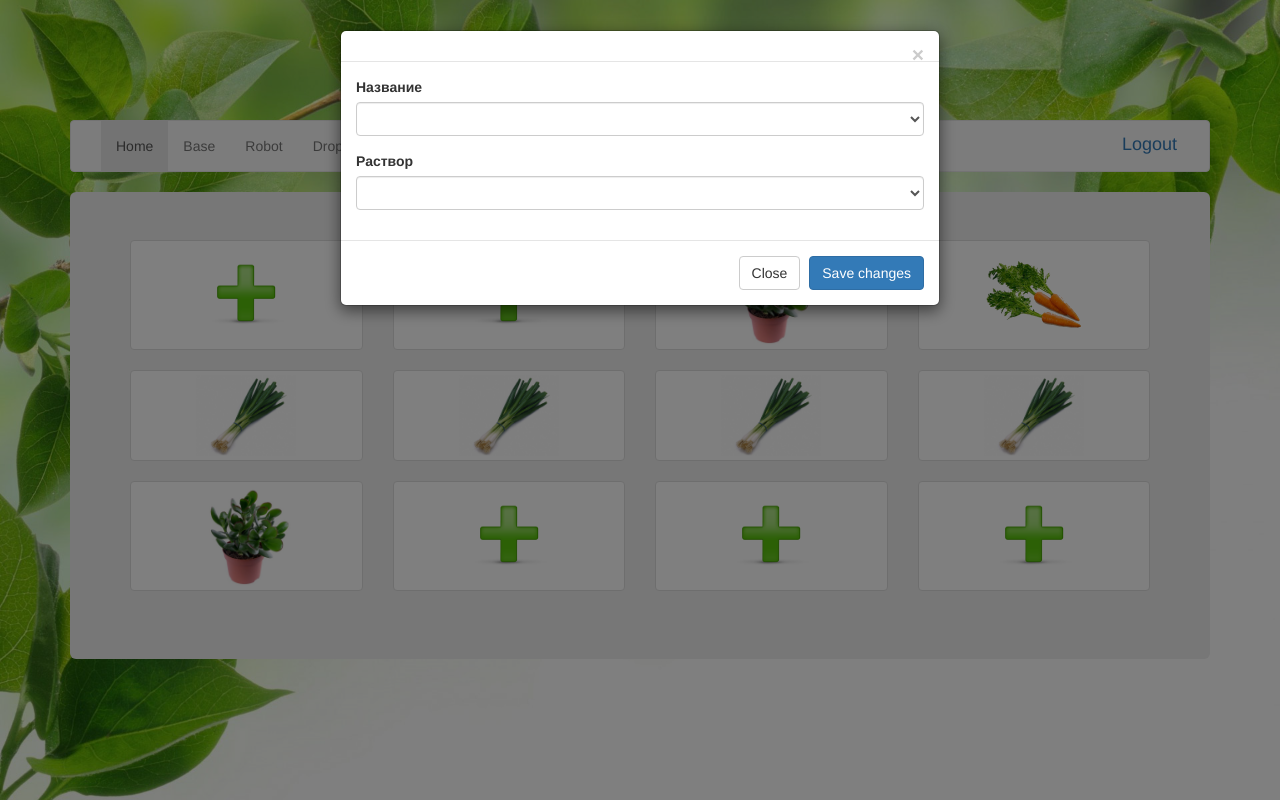
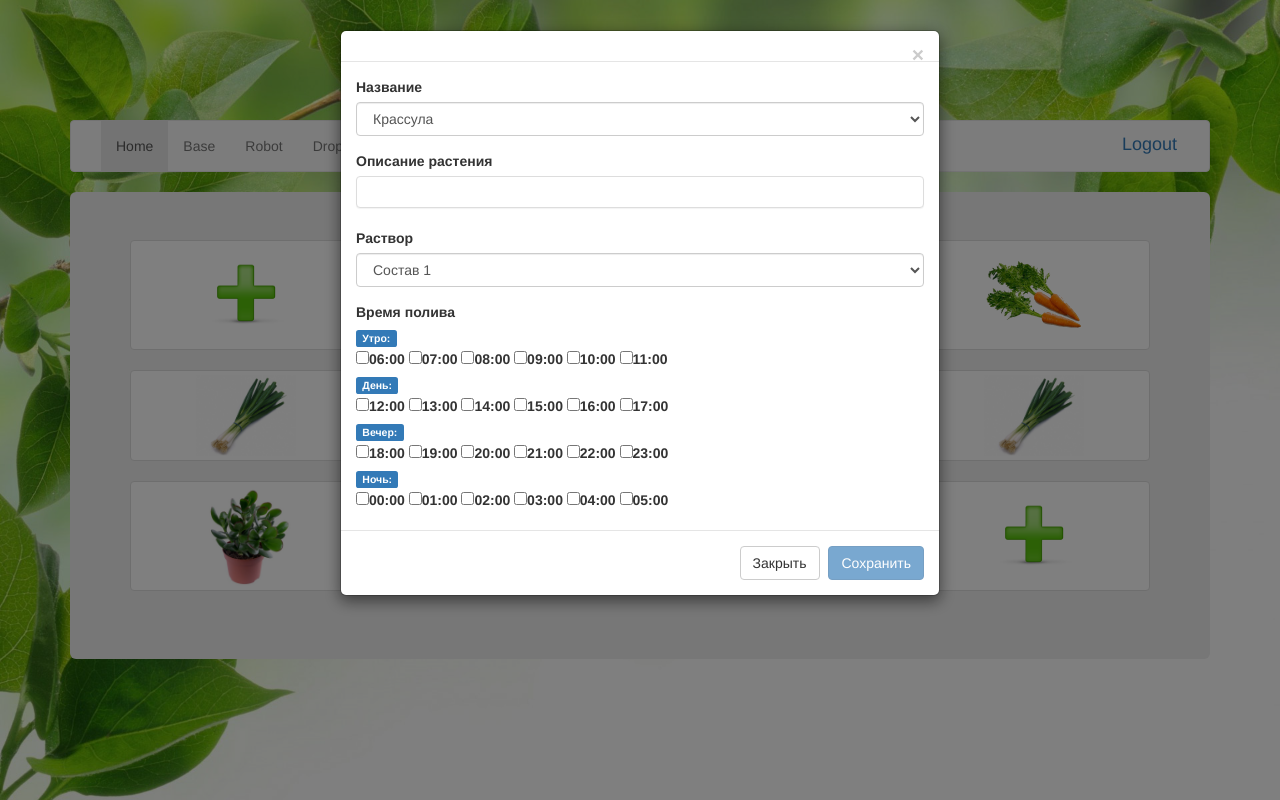
Before and after one commit to nediola/hydroponics, a Django app: page /home/ in a window 1280 px wide, after a click that opens the changed part. Run offline with Django 3.2, Linux system fonts and the light colour scheme; data comes from the database, SQL or seed files in the repository; both versions use the stored data as it was after the commit; data that the repository does not hold is empty; parts of the project's set-up code (start-up, migrations or seed data) failed here and were passed over; some libraries are stand-ins or nearby versions.

Commit message:
add connection between browser and database. Todo - create a handler of empty gardenbeds

```diff
--- a/mainpageapp/models.py
+++ b/mainpageapp/models.py
@@ -5,7 +5,7 @@ class Plant(models.Model):
 		db_table = 'plant'
 	plant_name = models.CharField(max_length=256, unique=True)
 	plant_description = models.TextField()
-	plant_image_path = models.CharField(max_length=500, unique=True)
+	plant_image_path = models.CharField(max_length=512, unique=True)
 
 class Mix(models.Model):
 	class Meta():
@@ -18,5 +18,13 @@ class GardenBed(models.Model):
 		db_table = 'gardenbed'
 	gardenbed_posx = models.IntegerField(default=0)
 	gardenbed_posy = models.IntegerField(default=0)
+	gardenbed_name = models.CharField(max_length=256, unique=True)
+	gardenbed_time = models.CharField(max_length=512)
 	gardenbed_plant = models.ForeignKey(Plant)
 	gardenbed_mix = models.ForeignKey(Mix)
+
+	def get_gardenbed_posx(self):
+		return self.gardenbed_posx
+
+	def get_gardenbed_posy(self):
+		return self.gardenbed_posy
--- a/mainpageapp/templates/home.html
+++ b/mainpageapp/templates/home.html
@@ -12,7 +12,7 @@
     				<img src="{% static gardenbed.gardenbed_plant.plant_image_path %}" alt="{{gardenbed.gardenbed_plant.plant_name}}" height="100" width="100" />
     			</a>
     		{% else %}
-    			<a href="" class="thumbnail" data-toggle="modal" data-target="#gModal" onmouseover="mouseOver()" onmouseout="mouseOut()">
+    			<a href="" class="thumbnail openeditform" data-toggle="modal" data-target="#gModal" gardenbed-id="{{gardenbed.id}}">
     				<img src="{% static 'add.png' %}" alt="Empty" height="100" width="100">
     			</a>
     		{% endif %}
@@ -33,49 +33,70 @@
 					<form id="editForm" action="#" method="post">
   						<div class="form-group">
       						<label for="selPlantName">Название</label>
-      						<select class="form-control" id="selPlantName">
+      						<select class="form-control" id="sel-plant-name">
         						<!--<option>1</option>-->
       						</select>
     					</div>
+              <label>Описание растения</label>
+              <div class="panel panel-default">
+                <div class="panel-body" id="plant-description">
+                </div>
+              </div>
     					<div class="form-group">
       						<label for="selPlantMix">Раствор</label>
-      						<select class="form-control" id="selPlantMix">
+      						<select class="form-control" id="sel-plant-mix">
         						<!--<option>1</option>-->
       						</select>
     					</div>
+              <label>Время полива</label>
+              <div id="time-checkboxes">
+                <span class="label label-primary">Утро:</span>
+                <div>
+                  <label><input type="checkbox" class="chkbox" id="t6"/>06:00</label>
+                  <label><input type="checkbox" class="chkbox" id="t7"/>07:00</label>
+                  <label><input type="checkbox" class="chkbox" id="t8"/>08:00</label>
+                  <label><input type="checkbox" class="chkbox" id="t9"/>09:00</label>
+                  <label><input type="checkbox" class="chkbox" id="t10"/>10:00</label>
+                  <label><input type="checkbox" class="chkbox" id="t11"/>11:00</label>
+                </div>
+                <span class="label label-primary">День:</span>
+                <div>
+                  <label><input type="checkbox" class="chkbox" id="t12"/>12:00</label>
+                  <label><input type="checkbox" class="chkbox" id="t13"/>13:00</label>
+                  <label><input type="checkbox" class="chkbox" id="t14"/>14:00</label>
+                  <label><input type="checkbox" class="chkbox" id="t15"/>15:00</label>
+                  <label><input type="checkbox" class="chkbox" id="t16"/>16:00</label>
+                  <label><input type="checkbox" class="chkbox" id="t17"/>17:00</label>
+                </div>
+                <span class="label label-primary">Вечер:</span>
+                <div>
+                  <label><input type="checkbox" class="chkbox" id="t18"/>18:00</label>
+                  <label><input type="checkbox" class="chkbox" id="t19"/>19:00</label>
+                  <label><input type="checkbox" class="chkbox" id="t20"/>20:00</label>
+                  <label><input type="checkbox" class="chkbox" id="t21"/>21:00</label>
+                  <label><input type="checkbox" class="chkbox" id="t22"/>22:00</label>
+                  <label><input type="checkbox" class="chkbox" id="t23"/>23:00</label>
+                </div>
+                <span class="label label-primary">Ночь:</span>
+                <div>
+                  <label><input type="checkbox" class="chkbox" id="t0"/>00:00</label>
+                  <label><input type="checkbox" class="chkbox" id="t1"/>01:00</label>
+                  <label><input type="checkbox" class="chkbox" id="t2"/>02:00</label>
+                  <label><input type="checkbox" class="chkbox" id="t3"/>03:00</label>
+                  <label><input type="checkbox" class="chkbox" id="t4"/>04:00</label>
+                  <label><input type="checkbox" class="chkbox" id="t5"/>05:00</label>
+                </div>
+              </div>
 					</form>
 				</div>
 				<div class="modal-footer">
-					<button type="button" class="btn btn-default" data-dismiss="modal">Close</button>
-					<button type="button" class="btn btn-primary">Save changes</button>
+					<button type="button" class="btn btn-default" data-dismiss="modal">Закрыть</button>
+					<button type="button" class="btn btn-primary" id="save-button" disabled=true>Сохранить</button>
 				</div>
 		</div>
 	</div>
 </div>
 
-<!--FIXME move all js to other file-->
 <!--<script src="js/customscript.js" type="text/javascript"></script> -->
-<script>
-/*$(".openeditform").click(function() {
-	gardenbed_id = $(this).attr('gardenbed-id');
-	send_data = "gardenbed_id=" + gardenbed_id;
-	$.ajax({
-  		type: "POST",
-  		url: "/get",
-  		data: send_data,
-  		success: function(json) {
-    		alert( "Прибыли данные: " + json );
-  		}
-	});
-
-	var modal_title = $('#gardenbedModalTitle');
-	var modal_sel_plant_name = document.getElementById("selPlantName");
-	var modal_sel_plant_mix = document.getElementById("selPlantMix");
-    modal_title.innerHTML = gardenbed_id;
-    //modal_sel_plant_name.value = 1;
-    //modal_sel_plant_mix.value = 5;
-});*/
-
-</script>
 
 {% endblock subpage %}
--- a/mainpageapp/urls.py
+++ b/mainpageapp/urls.py
@@ -11,4 +11,6 @@ urlpatterns = [
     url(r'login/', 'mainpageapp.views.login'),
     url(r'logout/', 'mainpageapp.views.logout'),
     url(r'home/', 'mainpageapp.views.home'),
+    url(r'get_params/', 'mainpageapp.views.get_params'),
+    url(r'set_params/', 'mainpageapp.views.set_params'),
 ]
--- a/mainpageapp/views.py
+++ b/mainpageapp/views.py
@@ -9,6 +9,8 @@ from django.http import HttpResponseRedirect
 from django.core.context_processors import csrf
 from django.contrib import auth
 from django.db.models import Max
+from django.http import JsonResponse
+import json
 
 def enter(request):
 	if request.user.is_authenticated():
@@ -49,7 +51,7 @@ def home(request):
 	gardenbeds_list = []
 	for y in xrange(gardenbed_posy_max):
 		for x in xrange(gardenbed_posx_max):
-			gardenbeds = GardenBed.objects.filter(gardenbed_posx=x+1, gardenbed_posy=y+1)
+			gardenbeds = GardenBed.objects.filter(gardenbed_posx=x+1, gardenbed_posy=y+1) #FIXME it is awful
 			if (len(gardenbeds) == 0):
 				gardenbeds_list.append(GardenBed(gardenbed_posx=x+1, gardenbed_posy=y+1))
 			else:
@@ -57,3 +59,63 @@ def home(request):
 					gardenbeds_list.append(g)
 	return render_to_response('home.html', {'gardenbeds' : gardenbeds_list, 'gardenbed_posx_max' : gardenbed_posx_max,
 		'gardenbed_posy_max' : gardenbed_posy_max})
+
+def get_params(request):
+	if (request.method == "POST" and request.is_ajax()):
+		str_json = request.body
+		decoded_json = json.loads(str_json)
+		req_type = decoded_json['type']
+		if (req_type == 'gardenbed'):
+			return JsonResponse(get_gardenbed_json(decoded_json['gardenbed_id']))
+		if (req_type == 'plants_mixs'):
+			return JsonResponse(get_plants_mixs_json())
+		if (req_type == 'plant_description'):
+			return JsonResponse(get_plant_description_json(decoded_json['plant_id']))
+		return JsonResponse({'error':'unknown type of request'})
+
+def get_gardenbed_json(gardenbed_id):
+	resp_data = {}
+	gardenbed = GardenBed.objects.get(id=gardenbed_id)
+	resp_data['gardenbed_name'] = gardenbed.gardenbed_name
+	resp_data['gardenbed_plant_id'] = gardenbed.gardenbed_plant.id
+	resp_data['gardenbed_plant_description'] = gardenbed.gardenbed_plant.plant_description
+	resp_data['gardenbed_time'] = gardenbed.gardenbed_time
+	resp_data['gardenbed_mix_id'] = gardenbed.gardenbed_mix.id
+	return resp_data
+
+def get_plants_mixs_json():
+	resp_data = {}
+	mixs_names = {}
+	mixs = Mix.objects.all()
+	for m in mixs:
+		mixs_names[m.id] = m.mix_name
+	resp_data['mixs'] = mixs_names
+	plant_names = {}
+	plants = Plant.objects.all()
+	for p in plants:
+		plant_names[p.id] = p.plant_name
+	resp_data['plants'] = plant_names
+	return resp_data
+
+def get_plant_description_json(plant_id):
+	resp_data = {}
+	plant = Plant.objects.get(id=plant_id)
+	resp_data['plant_description'] = plant.plant_description
+	return resp_data
+
+def set_params(request):
+	if (request.method == "POST" and request.is_ajax()):
+		str_json = request.body
+		decoded_json = json.loads(str_json)
+		req_type = decoded_json['type']
+		if (req_type == 'set_gardenbed'):
+			return JsonResponse(set_gardenbed_json(decoded_json))
+		return JsonResponse({'error':'unknown type of request'})
+
+def set_gardenbed_json(decoded_json):
+	gardenbed = GardenBed.objects.get(id=decoded_json['gardenbed_id'])
+	gardenbed.gardenbed_plant = Plant.objects.get(id=decoded_json['gardenbed_plant_id'])
+	gardenbed.gardenbed_mix = Mix.objects.get(id=decoded_json['gardenbed_mix_id'])
+	gardenbed.gardenbed_time = decoded_json['gardenbed_time']
+	gardenbed.save() # this will update only
+	return {'status':'Saved'}
```
Also changed, not shown: mainpageapp/static/js/customscript.js (+123 -14 lines), hydroplantsdb.sqlite3, 3 other files.
